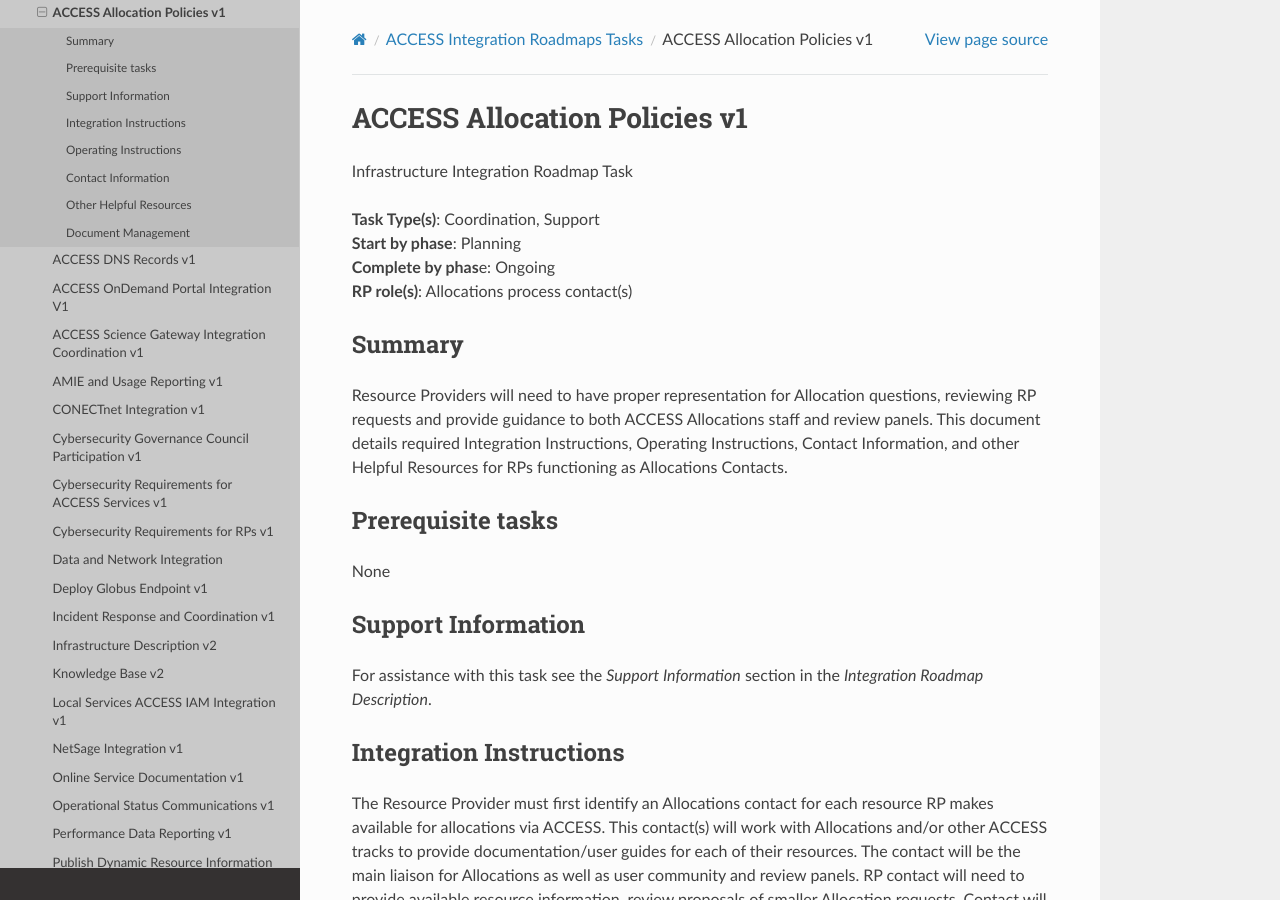
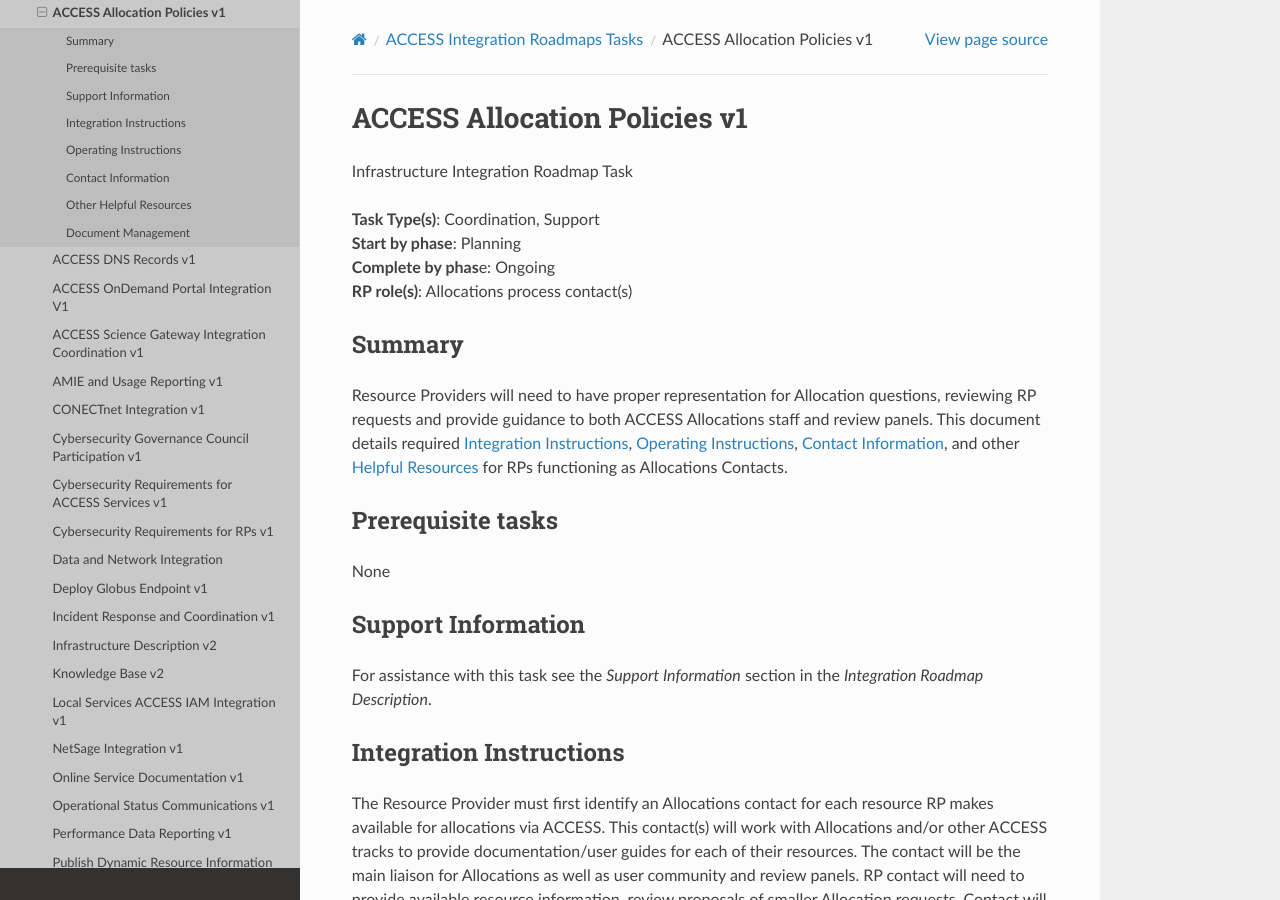
Before and after one commit to esiegmann/Integration_Roadmaps, a Sphinx documentation site: the page built from docs/source/tasks/ACCESS_Allocation_Policies_v1.md, in a window 1280 px wide and 900 px high. Built offline with Sphinx 7.4.7 and the Read the Docs theme 2.0.0, drawn with Linux system fonts in a browser that asks for light colours; part of the change alters nothing that is shown.

```diff
--- a/docs/source/tasks/ACCESS_Allocation_Policies_v1.md
+++ b/docs/source/tasks/ACCESS_Allocation_Policies_v1.md
@@ -9,7 +9,7 @@ Infrastructure Integration Roadmap Task
 
 ## Summary
 
-Resource Providers will need to have proper representation for Allocation questions, reviewing RP requests and provide guidance to both ACCESS Allocations staff and review panels. This document details required Integration Instructions, Operating Instructions, Contact Information, and other Helpful Resources for RPs functioning as Allocations Contacts.
+Resource Providers will need to have proper representation for Allocation questions, reviewing RP requests and provide guidance to both ACCESS Allocations staff and review panels. This document details required [Integration Instructions](https://github.com/deems412/Integration_Roadmaps/blob/main/docs/source/tasks/ACCESS_Allocation_Policies_v1.md#integration-instructions), [Operating Instructions](https://github.com/deems412/Integration_Roadmaps/blob/main/docs/source/tasks/ACCESS_Allocation_Policies_v1.md#operating-instructions), [Contact Information](https://github.com/deems412/Integration_Roadmaps/blob/main/docs/source/tasks/ACCESS_Allocation_Policies_v1.md#contact-information), and other [Helpful Resources](https://github.com/deems412/Integration_Roadmaps/blob/main/docs/source/tasks/ACCESS_Allocation_Policies_v1.md#other-helpful-resources) for RPs functioning as Allocations Contacts.
 
 ## Prerequisite tasks
 
```
